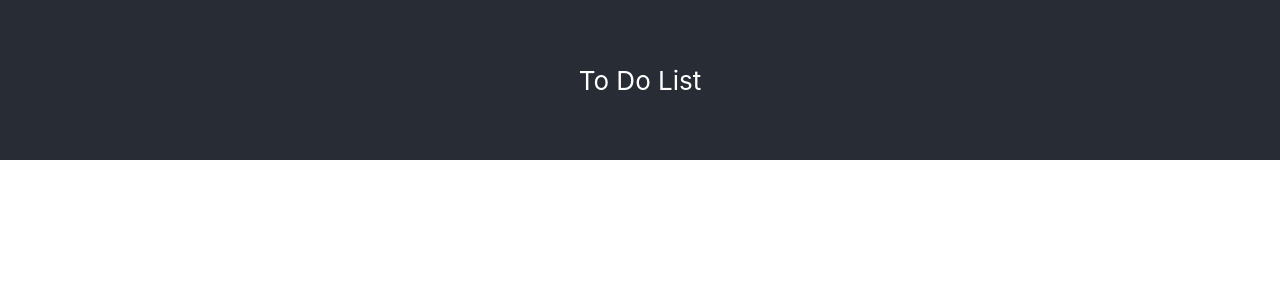
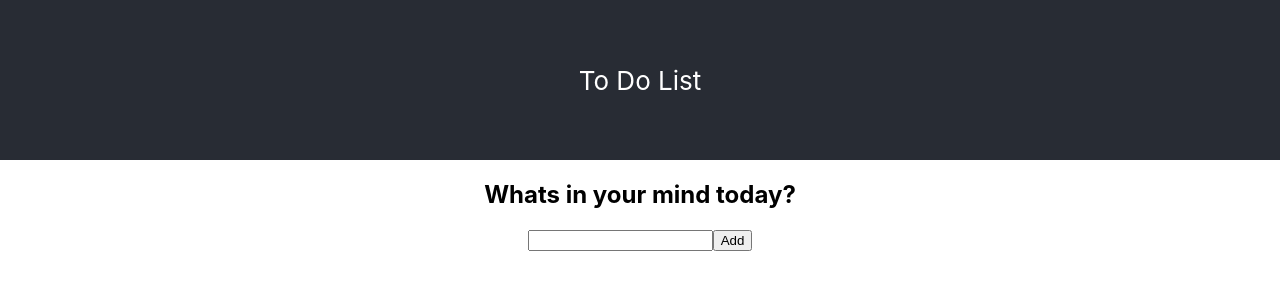
Before and after one commit to yichenzhaonb/to-do-list, a React (Create React App) app: page / in a window 1280 px wide. Shown: the top 300 px of the page. Built offline with nearby package versions, Linux system fonts and the light colour scheme.

Commit message:
add Form (#1)

```diff
--- a/src/App.js
+++ b/src/App.js
@@ -1,7 +1,6 @@
 import React from 'react';
-// import logo from './logo.svg';
 import './App.css';
-
+import Form from "./components/Form";
 function App() {
   return (
     <div className="App">
@@ -11,6 +10,7 @@
         </p>
       </header>
       <div className="Content">
+        <Form />
        {/* add content */}
       </div>
      <div className="Footer">
--- /dev/null
+++ b/src/components/Form.js
@@ -0,0 +1,42 @@
+import React, { useState } from "react";
+
+function Form(pros){
+    const [name,setName] = useState('');
+    function handleSubmit(e){
+       e.preventDefault();
+       if(!name.trim()){
+           return;
+       }
+       pros.addTaks(name);
+       setName("");
+    }
+
+    function handleChange(e){
+        setName (e.target.value);
+    }
+    return (
+        <form onSubmit={handleSubmit}>
+          <h2 className="label-wrapper">
+            <label htmlFor="new-todo-input" className="label__lg">
+              Whats in your mind today?
+            </label>
+          </h2>
+
+          <input
+            type="text"
+            id="new-todo-input"
+            className="input input__lg"
+            name="text"
+            autoComplete="off"
+            value={name}
+            onChange={handleChange}
+          />
+          <button type="submit" className="btn btn__primary btn__lg">
+            Add
+          </button>
+        </form>
+      );
+
+}
+
+export default Form;
```
